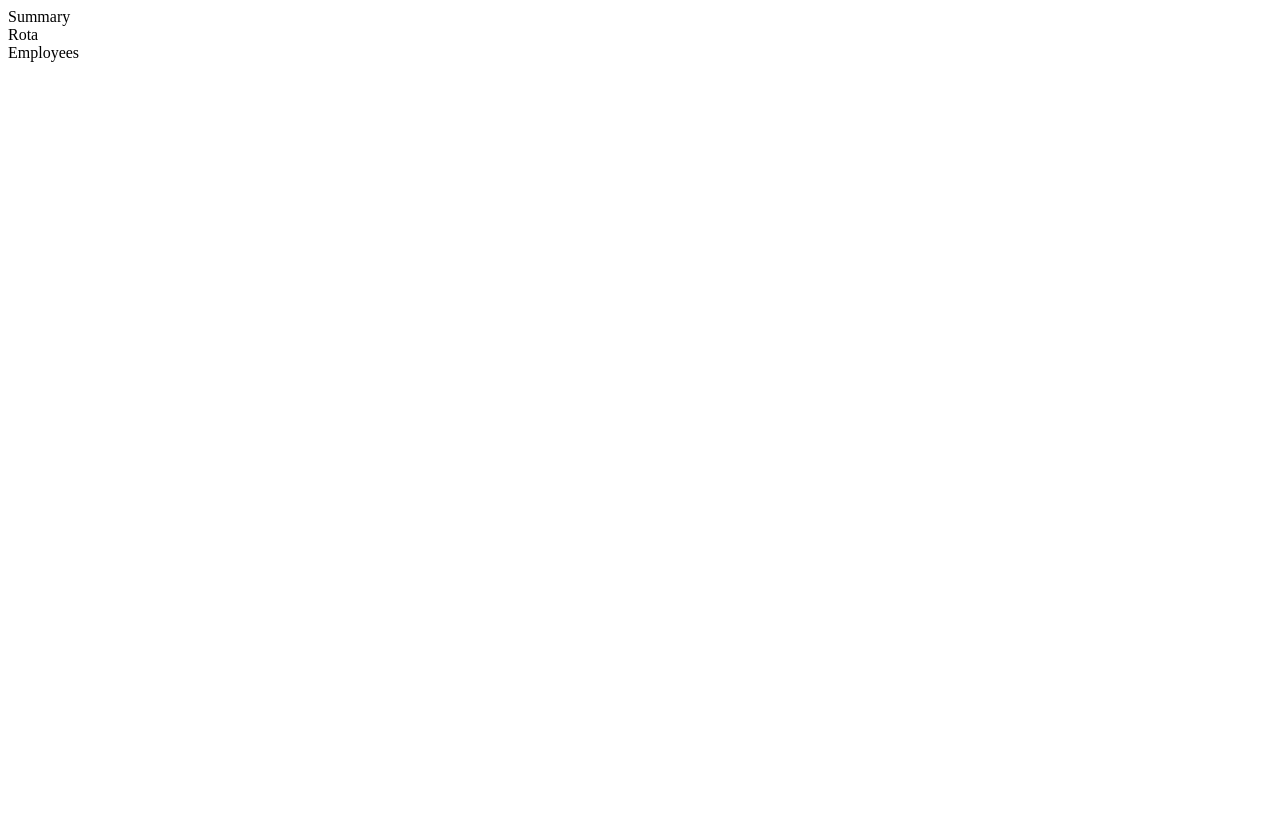
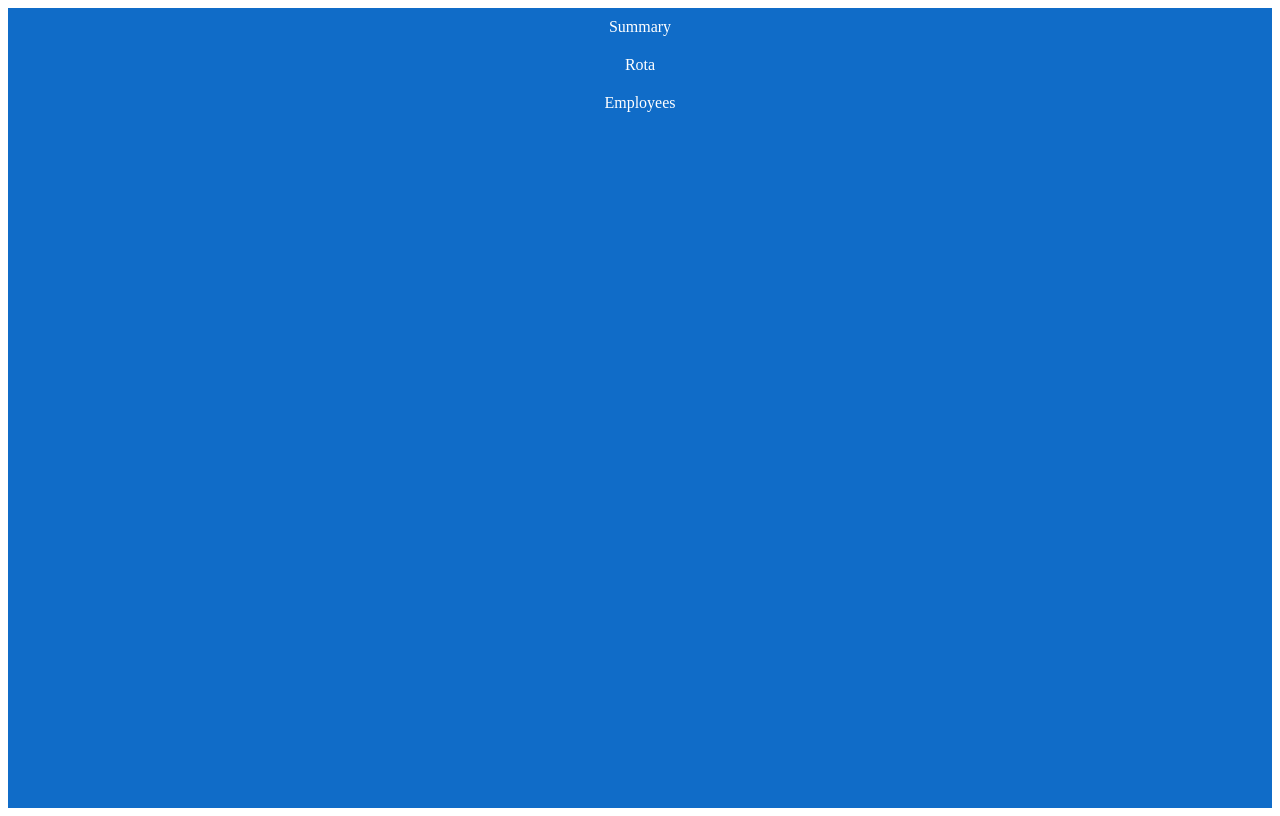
Before and after one commit to Furlough-Friends/rota-flex-101, a React (Create React App) app in the folder frontend/: page / in a window 1280 px wide. Built offline with nearby package versions, Linux system fonts and the light colour scheme.

Commit message:
add style to sidebar

```diff
--- a/frontend/src/components/sidebar/index.tsx
+++ b/frontend/src/components/sidebar/index.tsx
@@ -1,4 +1,5 @@
 import React from 'react';
+import sidebarStyles from './sidebar.module.scss';
 
 const Sidebar = () => {
   const buttonList = [
@@ -7,9 +8,9 @@ const Sidebar = () => {
     { name: 'Employees' },
   ];
   return (
-    <div>
+    <div className={sidebarStyles.main}>
       {buttonList.map((button) => (
-        <div>{button.name}</div>
+        <div className={sidebarStyles.menuOption}>{button.name}</div>
       ))}
     </div>
   );
--- /dev/null
+++ b/frontend/src/components/sidebar/sidebar.module.scss
@@ -0,0 +1,12 @@
+.main {
+    background-color: #106cc8;
+    display: flex;
+    flex-direction: column;
+    height: 100vh;
+}
+
+.menuOption {
+    color: white;
+    padding: 10px 0px;
+    align-self: center;
+}
```
